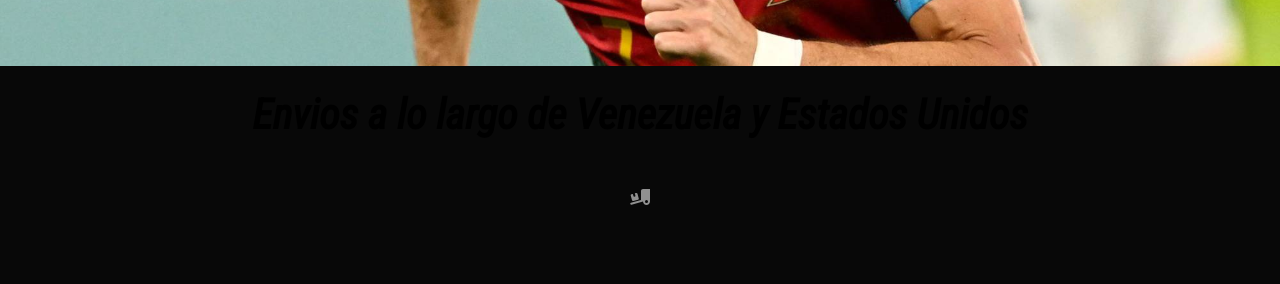
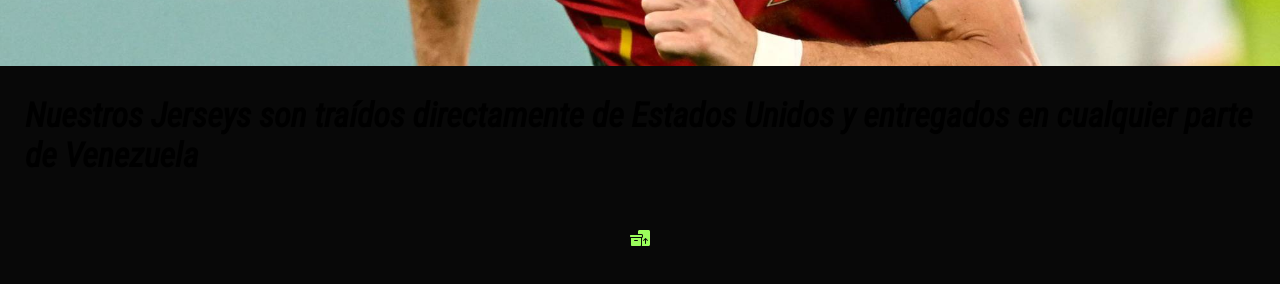
Before and after one commit to jzlbornoz/totysports, a Next.js app: page / in a window 1280 px wide. Shown: the part 1054-1338 px from the top of the page. Built offline with nearby package versions, Linux system fonts and the light colour scheme.

Commit message:
[fixed ui]

```diff
--- a/src/components/LandingPage.tsx
+++ b/src/components/LandingPage.tsx
@@ -5,7 +5,7 @@ import Cr7 from '../assets/cr7.jpeg';
 import Logo from '../assets/logo.png'
 
 import { FontAwesomeIcon } from '@fortawesome/react-fontawesome';
-import { faTruckRampBox } from '@fortawesome/free-solid-svg-icons';
+import { faBoxesPacking } from '@fortawesome/free-solid-svg-icons';
 
 const LandingPage = () => {
     return (
@@ -17,15 +17,17 @@ const LandingPage = () => {
                         <h3>Siéntete como <br /> un profesional</h3>
                         <button type='button'>Adquiere tu Jersey</button>
                     </div>
-                    <Image src={Logo} alt='Logo' width={1000} />
+                    <Image src={Logo} alt='Logo' width={1400} />
                 </div>
             </section>
             <section className={style['Home-Envios']}>
                 <Image src={Cr7} alt='Cr7 image' />
                 <div>
-                    <p>Envios a lo largo de Venezuela y Estados
-                        Unidos</p>
-                    <FontAwesomeIcon icon={faTruckRampBox} width={230} />
+                    <p>
+                        Nuestros Jerseys son traídos directamente de Estados Unidos y
+                        entregados en cualquier parte de Venezuela
+                    </p>
+                    <FontAwesomeIcon icon={faBoxesPacking} width={200} />
                 </div>
             </section>
             <section className={style['Home-Frase']}>
--- a/src/styles/components/LandingPage.module.css
+++ b/src/styles/components/LandingPage.module.css
@@ -64,14 +64,14 @@
 }
 
 .Home-Envios p {
-    padding: 20px;
-    font-size: 42px;
+    padding: 25px;
+    font-size: 34px;
     font-weight: 900;
 }
 
 .Home-Envios svg {
     margin-top: 30px;
-    color: var(--secundary-color);
+    color: var(--primary-color);
 }
 
 
```
